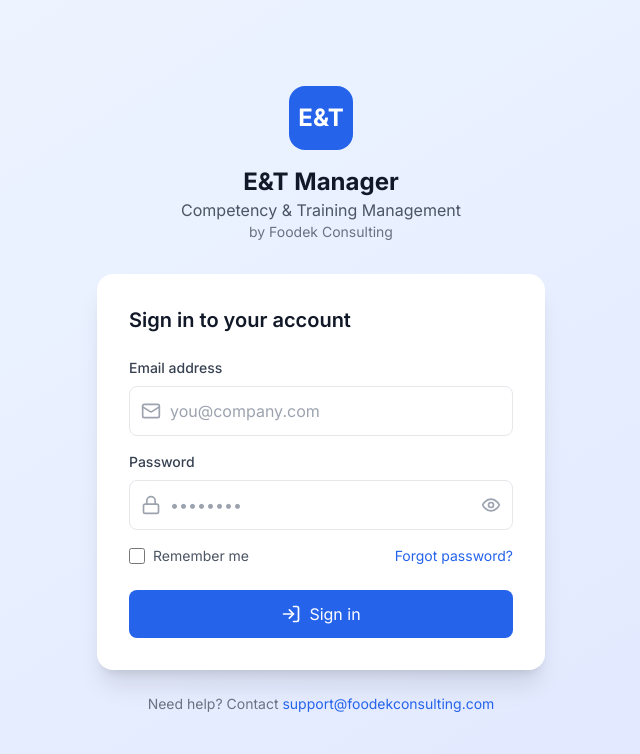
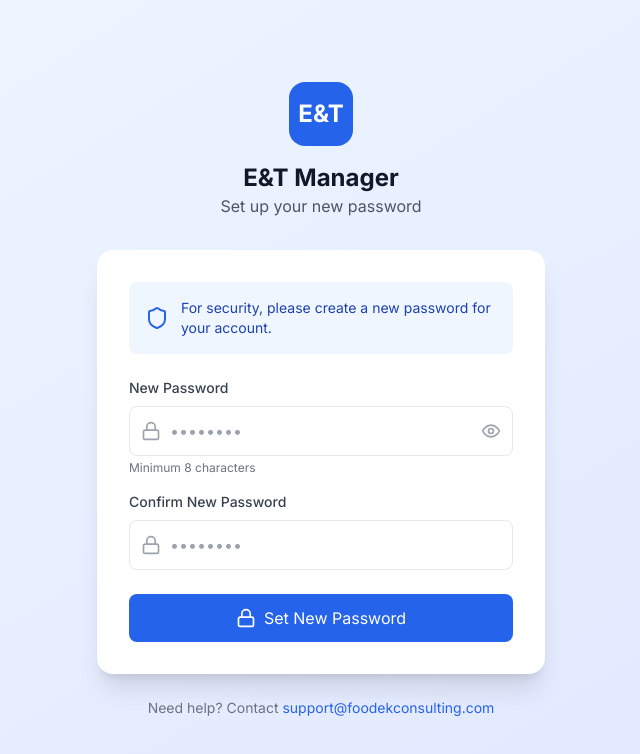
Before and after one commit to eddydauphin/etmanager-portal, a React (Vite) app: page /change-password in a window 1280 px wide. Before the commit this address led to /login. Shown: the top 754 px of the page, without its empty margins (319-959 px from the left). Built offline with nearby package versions, Linux system fonts and the light colour scheme; no server answers.

Commit message:
Fix password reset flow

```diff
--- a/src/App.jsx
+++ b/src/App.jsx
@@ -3,7 +3,8 @@
 // Routes and authentication wrapper
 // ============================================================================
 
-import { BrowserRouter, Routes, Route, Navigate } from 'react-router-dom';
+import { useEffect, useState } from 'react';
+import { BrowserRouter, Routes, Route, Navigate, useNavigate, useLocation } from 'react-router-dom';
 import { AuthProvider, useAuth } from './lib/AuthContext';
 
 // Pages
@@ -38,6 +39,29 @@
       </div>
     </div>
   );
+}
+
+// Component to handle password reset redirect
+function ResetTokenHandler({ children }) {
+  const navigate = useNavigate();
+  const location = useLocation();
+  const [checking, setChecking] = useState(true);
+
+  useEffect(() => {
+    // Check if URL has recovery token in hash
+    const hash = window.location.hash;
+    if (hash && hash.includes('type=recovery')) {
+      // Redirect to change password page with the hash intact
+      navigate('/change-password' + hash, { replace: true });
+    }
+    setChecking(false);
+  }, [navigate]);
+
+  if (checking) {
+    return <LoadingScreen />;
+  }
+
+  return children;
 }
 
 // Protected route wrapper
@@ -83,6 +107,7 @@
 // App routes
 function AppRoutes() {
   return (
+    <ResetTokenHandler>
       <Routes>
         {/* Public routes */}
         <Route path="/login" element={
@@ -91,7 +116,7 @@
           </PublicRoute>
         } />
 
-      {/* Password change (semi-protected) */}
+        {/* Password change (semi-protected - allows reset tokens) */}
         <Route path="/change-password" element={<ChangePasswordPage />} />
 
         {/* Protected routes with Layout */}
@@ -179,6 +204,7 @@
         {/* Catch all - redirect to dashboard or login */}
         <Route path="*" element={<Navigate to="/dashboard" replace />} />
       </Routes>
+    </ResetTokenHandler>
   );
 }
 
--- a/src/pages/ChangePasswordPage.jsx
+++ b/src/pages/ChangePasswordPage.jsx
@@ -1,223 +1,260 @@
-// ============================================================================
-// E&T MANAGER - CHANGE PASSWORD PAGE
-// Shown on first login when must_change_password is true
-// ============================================================================
+import { useState, useEffect } from 'react';
+import { useNavigate } from 'react-router-dom';
+import { supabase } from '../lib/supabase';
+import { useAuth } from '../lib/AuthContext';
+import { Lock, Eye, EyeOff, AlertCircle, CheckCircle, Shield } from 'lucide-react';
 
-import { useState } from 'react';
-import { useNavigate } from 'react-router-dom';
-import { useAuth } from '../lib/AuthContext';
-import { Key, Eye, EyeOff, AlertCircle, CheckCircle } from 'lucide-react';
+export default function ChangePasswordPage() {
+  const navigate = useNavigate();
+  const { profile, refreshProfile } = useAuth();
 
-function ChangePasswordPage() {
-  const [currentPassword, setCurrentPassword] = useState('');
   const [newPassword, setNewPassword] = useState('');
   const [confirmPassword, setConfirmPassword] = useState('');
-  const [showPasswords, setShowPasswords] = useState(false);
+  const [showPassword, setShowPassword] = useState(false);
+  const [loading, setLoading] = useState(false);
   const [error, setError] = useState('');
-  const [loading, setLoading] = useState(false);
+  const [success, setSuccess] = useState(false);
+  const [isResetMode, setIsResetMode] = useState(false);
+  const [initializing, setInitializing] = useState(true);
 
-  const { user, mustChangePassword, changePassword, signOut } = useAuth();
-  const navigate = useNavigate();
+  useEffect(() => {
+    // Check if this is a password reset from email link
+    const checkResetToken = async () => {
+      const hash = window.location.hash;
 
-  // Password requirements
-  const requirements = [
-    { id: 'length', label: 'At least 8 characters', test: (p) => p.length >= 8 },
-    { id: 'uppercase', label: 'One uppercase letter', test: (p) => /[A-Z]/.test(p) },
-    { id: 'lowercase', label: 'One lowercase letter', test: (p) => /[a-z]/.test(p) },
-    { id: 'number', label: 'One number', test: (p) => /\d/.test(p) },
-    { id: 'special', label: 'One special character (!@#$%^&*)', test: (p) => /[!@#$%^&*(),.?":{}|<>]/.test(p) },
-  ];
+      // Check for access_token in URL (from reset email)
+      if (hash && hash.includes('access_token')) {
+        setIsResetMode(true);
 
-  const passwordValid = requirements.every((req) => req.test(newPassword));
-  const passwordsMatch = newPassword === confirmPassword && confirmPassword.length > 0;
+        // Parse the hash to get the token type
+        const params = new URLSearchParams(hash.substring(1));
+        const accessToken = params.get('access_token');
+        const refreshToken = params.get('refresh_token');
+        const type = params.get('type');
 
-  async function handleSubmit(e) {
+        if (type === 'recovery' && accessToken) {
+          // Set the session with the recovery token
+          try {
+            const { error } = await supabase.auth.setSession({
+              access_token: accessToken,
+              refresh_token: refreshToken || ''
+            });
+
+            if (error) {
+              console.error('Error setting session:', error);
+              setError('Invalid or expired reset link. Please request a new one.');
+            }
+          } catch (err) {
+            console.error('Session error:', err);
+            setError('Failed to process reset link.');
+          }
+        }
+      }
+
+      setInitializing(false);
+    };
+
+    checkResetToken();
+  }, []);
+
+  const validatePassword = () => {
+    if (newPassword.length < 8) {
+      setError('Password must be at least 8 characters long');
+      return false;
+    }
+    if (newPassword !== confirmPassword) {
+      setError('Passwords do not match');
+      return false;
+    }
+    return true;
+  };
+
+  const handleChangePassword = async (e) => {
     e.preventDefault();
     setError('');
 
-    if (!passwordValid) {
-      setError('Password does not meet all requirements');
-      return;
-    }
-
-    if (!passwordsMatch) {
-      setError('Passwords do not match');
-      return;
-    }
+    if (!validatePassword()) return;
 
     setLoading(true);
-    const result = await changePassword(newPassword);
 
-    if (result.success) {
-      navigate('/dashboard');
-    } else {
-      setError(result.error || 'Failed to change password');
+    try {
+      // Update password in Supabase Auth
+      const { error: updateError } = await supabase.auth.updateUser({
+        password: newPassword
+      });
+
+      if (updateError) throw updateError;
+
+      // If this was a forced password change (not reset), update the profile flag
+      if (!isResetMode && profile?.id) {
+        await supabase
+          .from('profiles')
+          .update({ must_change_password: false })
+          .eq('id', profile.id);
+
+        // Refresh the profile to get updated must_change_password status
+        if (refreshProfile) {
+          await refreshProfile();
+        }
+      }
+
+      setSuccess(true);
+
+      // Clear the URL hash
+      window.history.replaceState(null, '', window.location.pathname);
+
+      // Redirect after 2 seconds
+      setTimeout(() => {
+        navigate('/dashboard');
+      }, 2000);
+
+    } catch (err) {
+      console.error('Password change error:', err);
+      setError(err.message || 'Failed to change password');
+    } finally {
+      setLoading(false);
     }
+  };
 
-    setLoading(false);
+  if (initializing) {
+    return (
+      <div className="min-h-screen bg-gradient-to-br from-blue-50 to-indigo-100 flex items-center justify-center">
+        <div className="animate-spin rounded-full h-8 w-8 border-2 border-blue-600 border-t-transparent"></div>
+      </div>
+    );
   }
 
-  async function handleLogout() {
-    await signOut();
-    navigate('/login');
-  }
-
-  // If not logged in or doesn't need to change password, redirect
-  if (!user) {
-    navigate('/login');
-    return null;
+  if (success) {
+    return (
+      <div className="min-h-screen bg-gradient-to-br from-blue-50 to-indigo-100 flex items-center justify-center p-4">
+        <div className="w-full max-w-md">
+          <div className="bg-white rounded-2xl shadow-xl p-8 text-center">
+            <div className="w-16 h-16 bg-green-100 rounded-full flex items-center justify-center mx-auto mb-4">
+              <CheckCircle className="w-8 h-8 text-green-600" />
+            </div>
+            <h2 className="text-xl font-semibold text-gray-900 mb-2">Password Changed!</h2>
+            <p className="text-gray-600 mb-4">
+              Your password has been successfully updated.
+            </p>
+            <p className="text-sm text-gray-500">
+              Redirecting to dashboard...
+            </p>
+          </div>
+        </div>
+      </div>
+    );
   }
 
   return (
     <div className="min-h-screen bg-gradient-to-br from-blue-50 to-indigo-100 flex items-center justify-center p-4">
       <div className="w-full max-w-md">
-        {/* Logo & Header */}
+        {/* Logo */}
         <div className="text-center mb-8">
-          <div className="inline-flex items-center justify-center w-16 h-16 bg-blue-600 rounded-xl mb-4">
-            <Key className="w-8 h-8 text-white" />
+          <div className="w-16 h-16 bg-blue-600 rounded-2xl flex items-center justify-center text-white text-2xl font-bold mx-auto mb-4">
+            E&T
           </div>
-          <h1 className="text-2xl font-bold text-gray-900">Change Your Password</h1>
-          <p className="text-gray-600 mt-1">
-            {mustChangePassword
-              ? 'Please set a new password to continue'
-              : 'Update your password'
-            }
+          <h1 className="text-2xl font-bold text-gray-900">E&T Manager</h1>
+          <p className="text-gray-600">
+            {isResetMode ? 'Reset your password' : 'Set up your new password'}
           </p>
         </div>
 
-        {/* Change Password Card */}
+        {/* Form */}
         <div className="bg-white rounded-2xl shadow-xl p-8">
-          {/* Info Alert for first-time */}
-          {mustChangePassword && (
-            <div className="mb-6 p-4 bg-blue-50 border border-blue-200 rounded-lg">
-              <p className="text-sm text-blue-800">
-                <strong>Welcome!</strong> For security, please create a new password.
-                Your temporary password will no longer work after this.
-              </p>
+          <div className="flex items-center gap-3 mb-6 p-4 bg-blue-50 rounded-lg">
+            <Shield className="w-6 h-6 text-blue-600 flex-shrink-0" />
+            <p className="text-sm text-blue-800">
+              {isResetMode
+                ? 'Enter your new password below.'
+                : 'For security, please create a new password for your account.'}
+            </p>
+          </div>
+
+          {error && (
+            <div className="mb-4 p-3 bg-red-50 border border-red-200 rounded-lg flex items-center gap-2 text-red-700">
+              <AlertCircle className="w-5 h-5 flex-shrink-0" />
+              <span className="text-sm">{error}</span>
             </div>
           )}
 
-          {/* Error Alert */}
-          {error && (
-            <div className="mb-4 p-3 bg-red-50 border border-red-200 rounded-lg flex items-start gap-2">
-              <AlertCircle className="w-5 h-5 text-red-600 flex-shrink-0 mt-0.5" />
-              <p className="text-sm text-red-700">{error}</p>
-            </div>
-          )}
-
-          <form onSubmit={handleSubmit} className="space-y-5">
-            {/* New Password */}
-            <div>
-              <label htmlFor="newPassword" className="block text-sm font-medium text-gray-700 mb-1">
+          <form onSubmit={handleChangePassword}>
+            <div className="mb-4">
+              <label className="block text-sm font-medium text-gray-700 mb-2">
                 New Password
               </label>
               <div className="relative">
+                <Lock className="absolute left-3 top-1/2 transform -translate-y-1/2 w-5 h-5 text-gray-400" />
                 <input
-                  id="newPassword"
-                  type={showPasswords ? 'text' : 'password'}
+                  type={showPassword ? 'text' : 'password'}
                   value={newPassword}
                   onChange={(e) => setNewPassword(e.target.value)}
+                  placeholder="••••••••"
                   required
-                  className="w-full px-4 py-2.5 pr-11 border border-gray-300 rounded-lg focus:ring-2 focus:ring-blue-500 focus:border-blue-500 transition-colors"
-                  placeholder="Enter new password"
+                  minLength={8}
+                  className="w-full pl-10 pr-12 py-3 border border-gray-200 rounded-lg focus:ring-2 focus:ring-blue-500 focus:border-transparent"
                 />
                 <button
                   type="button"
-                  onClick={() => setShowPasswords(!showPasswords)}
-                  className="absolute right-3 top-1/2 -translate-y-1/2 text-gray-400 hover:text-gray-600"
+                  onClick={() => setShowPassword(!showPassword)}
+                  className="absolute right-3 top-1/2 transform -translate-y-1/2 text-gray-400 hover:text-gray-600"
                 >
-                  {showPasswords ? <EyeOff className="w-5 h-5" /> : <Eye className="w-5 h-5" />}
+                  {showPassword ? <EyeOff className="w-5 h-5" /> : <Eye className="w-5 h-5" />}
                 </button>
               </div>
+              <p className="text-xs text-gray-500 mt-1">Minimum 8 characters</p>
             </div>
 
-            {/* Password Requirements */}
-            <div className="bg-gray-50 rounded-lg p-4">
-              <p className="text-sm font-medium text-gray-700 mb-2">Password requirements:</p>
-              <ul className="space-y-1">
-                {requirements.map((req) => (
-                  <li key={req.id} className="flex items-center gap-2 text-sm">
-                    {req.test(newPassword) ? (
-                      <CheckCircle className="w-4 h-4 text-green-500" />
-                    ) : (
-                      <div className="w-4 h-4 rounded-full border-2 border-gray-300" />
-                    )}
-                    <span className={req.test(newPassword) ? 'text-green-700' : 'text-gray-600'}>
-                      {req.label}
-                    </span>
-                  </li>
-                ))}
-              </ul>
-            </div>
-
-            {/* Confirm Password */}
-            <div>
-              <label htmlFor="confirmPassword" className="block text-sm font-medium text-gray-700 mb-1">
+            <div className="mb-6">
+              <label className="block text-sm font-medium text-gray-700 mb-2">
                 Confirm New Password
               </label>
-              <input
-                id="confirmPassword"
-                type={showPasswords ? 'text' : 'password'}
-                value={confirmPassword}
-                onChange={(e) => setConfirmPassword(e.target.value)}
-                required
-                className={`w-full px-4 py-2.5 border rounded-lg focus:ring-2 focus:ring-blue-500 focus:border-blue-500 transition-colors ${
-                  confirmPassword && !passwordsMatch
-                    ? 'border-red-300 bg-red-50'
-                    : confirmPassword && passwordsMatch
-                      ? 'border-green-300 bg-green-50'
-                      : 'border-gray-300'
-                }`}
-                placeholder="Confirm new password"
-              />
-              {confirmPassword && !passwordsMatch && (
-                <p className="mt-1 text-sm text-red-600">Passwords do not match</p>
+              <div className="relative">
+                <Lock className="absolute left-3 top-1/2 transform -translate-y-1/2 w-5 h-5 text-gray-400" />
+                <input
+                  type={showPassword ? 'text' : 'password'}
+                  value={confirmPassword}
+                  onChange={(e) => setConfirmPassword(e.target.value)}
+                  placeholder="••••••••"
+                  required
+                  className="w-full pl-10 pr-4 py-3 border border-gray-200 rounded-lg focus:ring-2 focus:ring-blue-500 focus:border-transparent"
+                />
+              </div>
+              {confirmPassword && newPassword !== confirmPassword && (
+                <p className="text-xs text-red-500 mt-1">Passwords do not match</p>
               )}
-              {passwordsMatch && (
-                <p className="mt-1 text-sm text-green-600 flex items-center gap-1">
-                  <CheckCircle className="w-4 h-4" /> Passwords match
-                </p>
+              {confirmPassword && newPassword === confirmPassword && (
+                <p className="text-xs text-green-500 mt-1">Passwords match ✓</p>
               )}
             </div>
 
-            {/* Submit */}
             <button
               type="submit"
-              disabled={loading || !passwordValid || !passwordsMatch}
-              className="w-full flex items-center justify-center gap-2 px-4 py-2.5 bg-blue-600 text-white font-medium rounded-lg hover:bg-blue-700 focus:ring-4 focus:ring-blue-200 transition-colors disabled:opacity-50 disabled:cursor-not-allowed"
+              disabled={loading || newPassword !== confirmPassword}
+              className="w-full flex items-center justify-center gap-2 px-4 py-3 bg-blue-600 text-white rounded-lg hover:bg-blue-700 transition-colors disabled:opacity-50"
             >
               {loading ? (
                 <>
-                  <div className="animate-spin rounded-full h-5 w-5 border-b-2 border-white"></div>
-                  Updating password...
+                  <div className="animate-spin rounded-full h-5 w-5 border-2 border-white border-t-transparent"></div>
+                  Updating...
                 </>
               ) : (
                 <>
-                  <Key className="w-5 h-5" />
-                  Set New Password
+                  <Lock className="w-5 h-5" />
+                  {isResetMode ? 'Reset Password' : 'Set New Password'}
                 </>
               )}
             </button>
           </form>
-
-          {/* Logout option */}
-          <div className="mt-6 pt-6 border-t border-gray-200 text-center">
-            <button
-              onClick={handleLogout}
-              className="text-sm text-gray-600 hover:text-gray-900"
-            >
-              Sign out and return to login
-            </button>
-          </div>
         </div>
 
         {/* Footer */}
         <p className="text-center text-sm text-gray-500 mt-6">
-          E&T Manager by Foodek Consulting
+          Need help? Contact{' '}
+          <a href="mailto:support@foodekconsulting.com" className="text-blue-600 hover:underline">
+            support@foodekconsulting.com
+          </a>
         </p>
       </div>
     </div>
   );
 }
-
-export default ChangePasswordPage;
```
Lines whose indentation alone changed are shown as unchanged.
